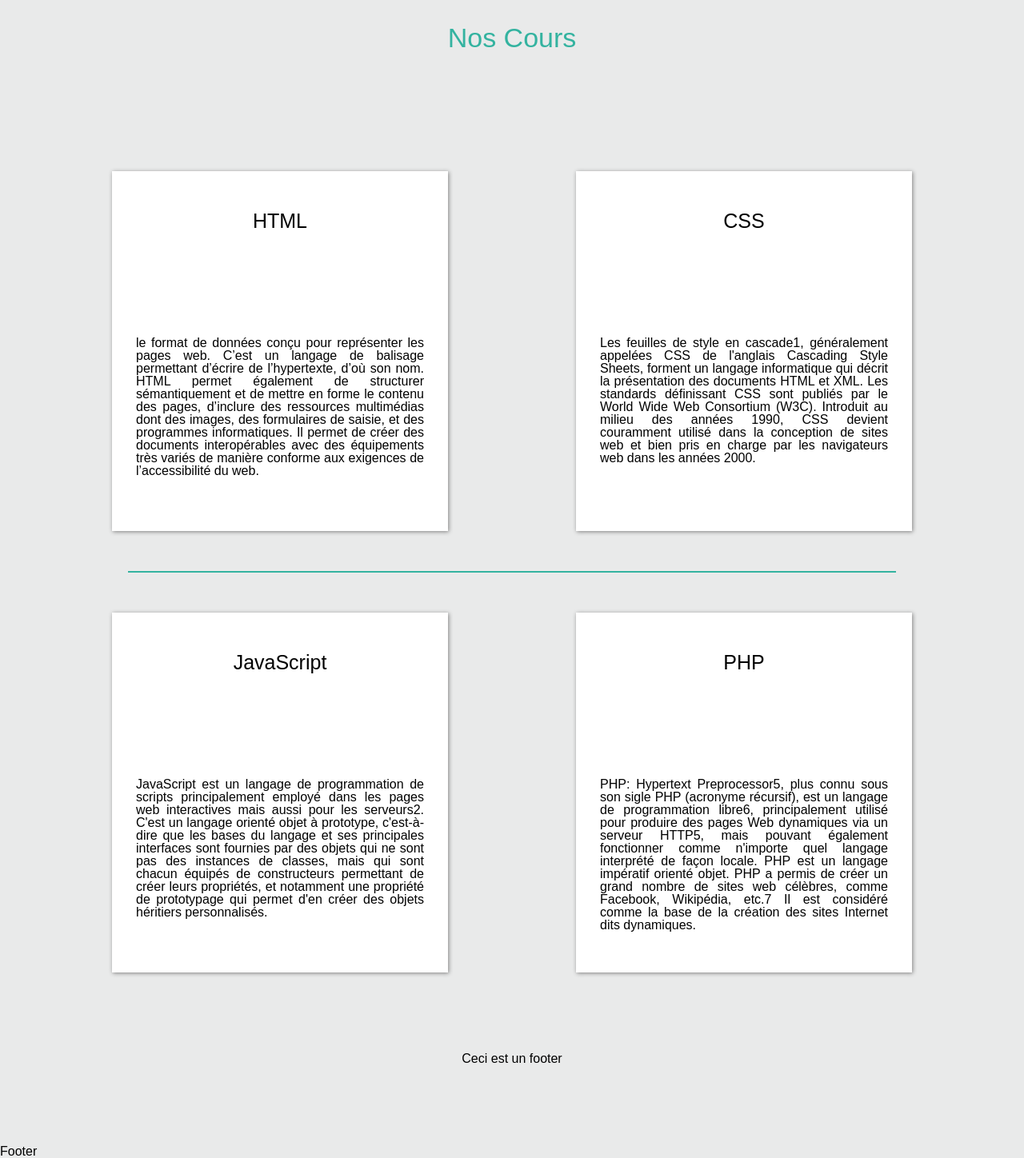
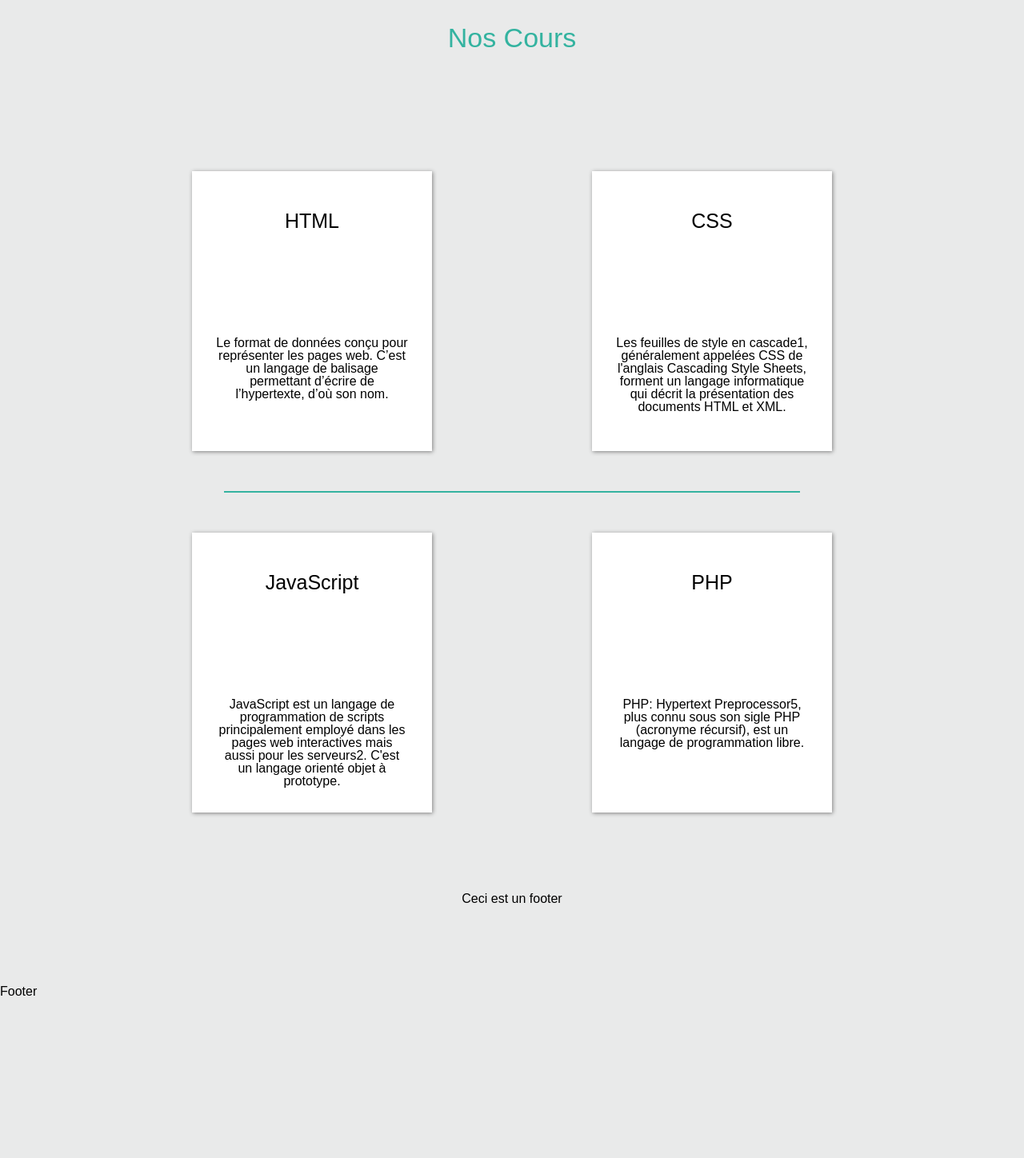
Before and after one commit to DoudouPike/support_dev, a PHP site: page / in a window 1280 px wide. Shown: the part 34-1482 px from the top of the page at 80% size. After the commit the page ends 1279 px from the top, so only its background shows below. Run offline with PHP 8.4, Linux system fonts and the light colour scheme.

Commit message:
home inte3

```diff
--- a/public/styles/style.css
+++ b/public/styles/style.css
@@ -56,25 +56,25 @@ a{
 
 .colonne{
 	float: left;
-	width: 35%;
-	height: 450px;
-	margin-left: 100px;
+	width: 25%;
+	height: 350px;
+	margin-left: 200px;
 	padding: 20px;
 	box-shadow: 1px 1px 5px grey;
 }
 
 .colonne2{
 	float: right;
-	width: 35%;
-	height: 450px;
-	margin-right: 100px;
+	width: 25%;
+	height: 350px;
+	margin-right: 200px;
 	padding: 20px;
 	box-shadow: 1px 1px 5px grey;
 }
 
 .linkHome{
 	background: #fff;
-	text-align: justify;
+	text-align: center;
 	transition-property: background;
 	transition-duration: 0.3s;
 }
@@ -86,7 +86,7 @@ a{
 }
 
 .border{
-	width: 80%;
+	width: 60%;
 	border: 1px solid #34B3A0;
 	margin: 50px auto;
 }
--- a/views/home.phtml
+++ b/views/home.phtml
@@ -7,7 +7,7 @@
 				<article class="colonne linkHome">
 					<h3>HTML</h3>
 					<p>
-						 le format de données conçu pour représenter les pages web. C’est un langage de balisage permettant d’écrire de l’hypertexte, d’où son nom. HTML permet également de structurer sémantiquement et de mettre en forme le contenu des pages, d’inclure des ressources multimédias dont des images, des formulaires de saisie, et des programmes informatiques. Il permet de créer des documents interopérables avec des équipements très variés de manière conforme aux exigences de l’accessibilité du web.
+						 Le format de données conçu pour représenter les pages web. C’est un langage de balisage permettant d’écrire de l’hypertexte, d’où son nom.
 					</p>
 				</article>
 			</a>
@@ -15,7 +15,7 @@
 				<article class="colonne2 linkHome">
 					<h3>CSS</h3>
 					<p>
-						Les feuilles de style en cascade1, généralement appelées CSS de l'anglais Cascading Style Sheets, forment un langage informatique qui décrit la présentation des documents HTML et XML. Les standards définissant CSS sont publiés par le World Wide Web Consortium (W3C). Introduit au milieu des années 1990, CSS devient couramment utilisé dans la conception de sites web et bien pris en charge par les navigateurs web dans les années 2000.
+						Les feuilles de style en cascade1, généralement appelées CSS de l'anglais Cascading Style Sheets, forment un langage informatique qui décrit la présentation des documents HTML et XML.
 					</p>
 				</article>
 			</a>
@@ -25,7 +25,7 @@
 				<article class="colonne linkHome">
 					<h3>JavaScript</h3>
 					<p>
-						JavaScript est un langage de programmation de scripts principalement employé dans les pages web interactives mais aussi pour les serveurs2. C'est un langage orienté objet à prototype, c'est-à-dire que les bases du langage et ses principales interfaces sont fournies par des objets qui ne sont pas des instances de classes, mais qui sont chacun équipés de constructeurs permettant de créer leurs propriétés, et notamment une propriété de prototypage qui permet d'en créer des objets héritiers personnalisés.
+						JavaScript est un langage de programmation de scripts principalement employé dans les pages web interactives mais aussi pour les serveurs2. C'est un langage orienté objet à prototype.
 					</p>
 				</article>
 			</a>
@@ -33,8 +33,7 @@
 				<article class="colonne2 linkHome">
 					<h3>PHP</h3>
 					<p>
-						PHP: Hypertext Preprocessor5, plus connu sous son sigle PHP (acronyme récursif), est un langage de programmation libre6, principalement utilisé pour produire des pages Web dynamiques via un serveur HTTP5, mais pouvant également fonctionner comme n'importe quel langage interprété de façon locale. PHP est un langage impératif orienté objet.
-						PHP a permis de créer un grand nombre de sites web célèbres, comme Facebook, Wikipédia, etc.7 Il est considéré comme la base de la création des sites Internet dits dynamiques.
+						PHP: Hypertext Preprocessor5, plus connu sous son sigle PHP (acronyme récursif), est un langage de programmation libre.
 					</p>
 				</article>
 			</a>
```
